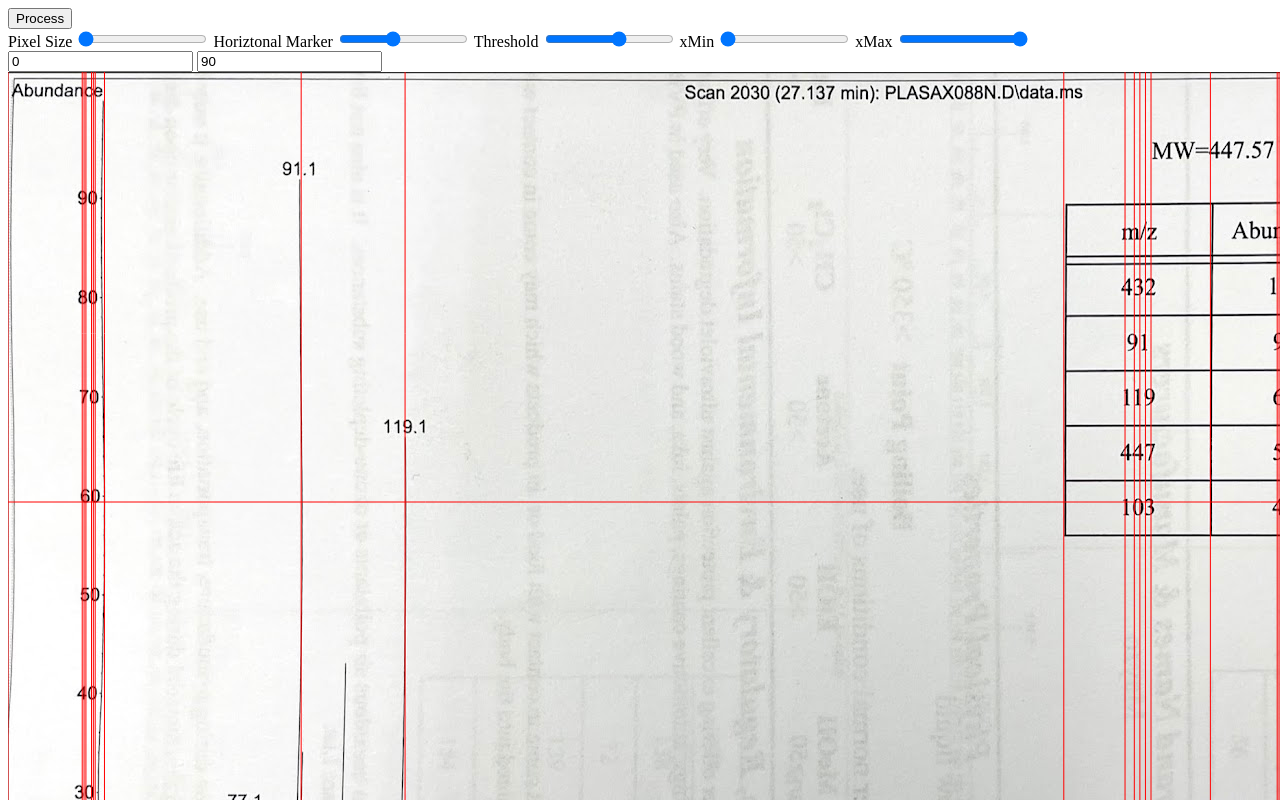
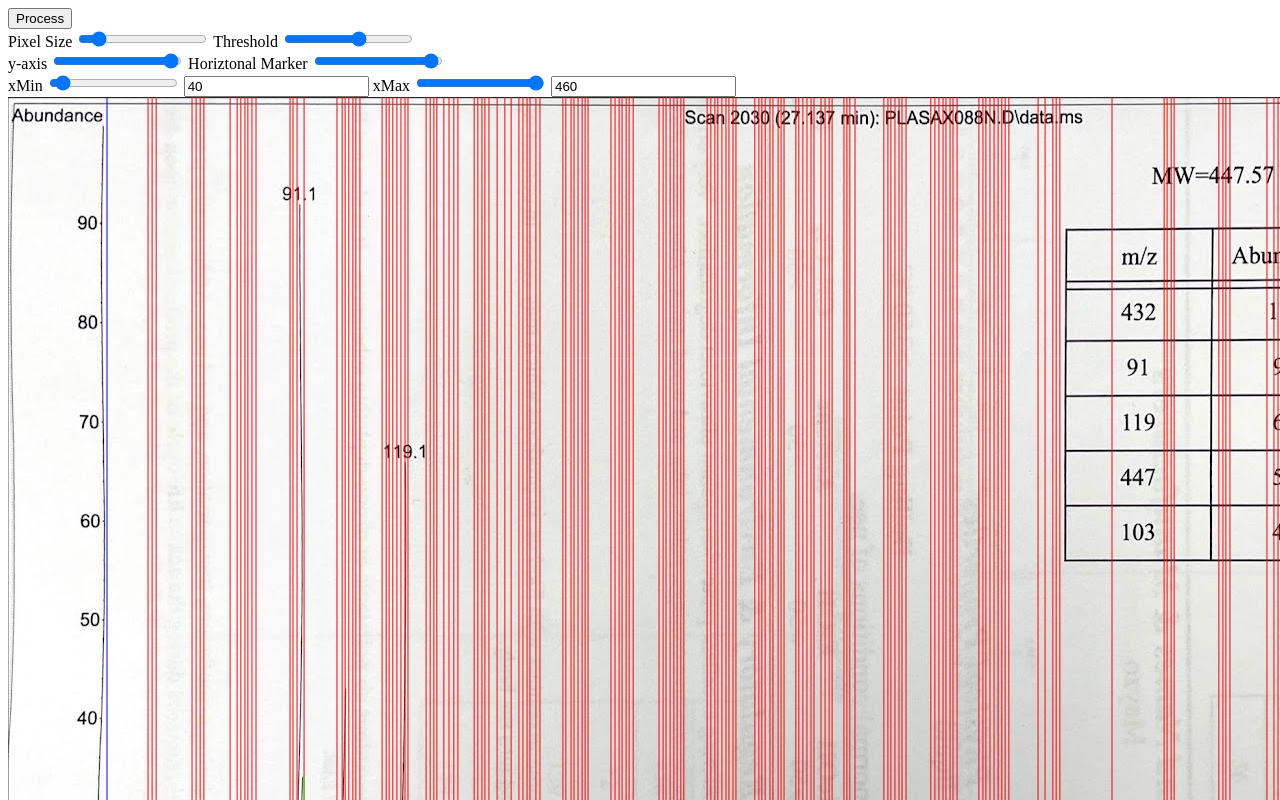
Before and after one commit to MyopicWombat/ms-digitizer, a website: page index.html in a window 1280 px wide. Both pictures are taken after a click on the button "Process". Shown: the top 800 px of the page. Drawn offline with Linux system fonts and the light colour scheme.

Commit message:
might work on high res scans

```diff
--- a/index.html
+++ b/index.html
@@ -15,19 +15,24 @@
   </div>
   <div>
     <label for='pixelSize'>Pixel Size</label>
-    <input id='pixelSize' type='range' min='1' max='10' value='1'>
-    <label for='horizontalMarker'>Horiztonal Marker</label>
-    <input id='horizontalMarker' type='range' min='1' max='10000' value='430'>
+    <input id='pixelSize' type='range' min='1' max='10' value='2'>
     <label for='threshold'>Threshold</label>
     <input id='threshold' type='range' min='0' max='255' value='150'>
-    <label for='xMin'>xMin</label>
-    <input id='xMin' type='range' min='0' max='255' value='150'>
-    <label for='xMax'>xMax</label>
-    <input id='xMax' type='range' min='0' max='255' value='150'>
+  </div>
+
+  <div>
+    <label for='yAxis'>y-axis</label>
+    <input id='yAxis' type='range' min='1' max='10000' value='1020'>
+    <label for='horizontalMarker'>Horiztonal Marker</label>
+    <input id='horizontalMarker' type='range' min='1' max='10000' value='1009'>
   </div>
   <div>
-    <input id='scaleMin' type='number' placeholder="min" value = 0>
-    <input id='scaleMax' type='number' placeholder="max" value = 90>
+    <label for='xMin'>xMin</label>
+    <input id='xMin' type='range' min='0' max='2000' value='99'>
+    <input id='scaleMin' type='number' placeholder="min" value = 40>
+    <label for='xMax'>xMax</label>
+    <input id='xMax' type='range' min='0' max='2000' value='1652'>
+    <input id='scaleMax' type='number' placeholder="max" value = 460>
   </div>
   <div>
     <canvas id='imageCanvas'></canvas>
--- a/index.js
+++ b/index.js
@@ -6,11 +6,12 @@ const threshold = document.getElementById('threshold');
 const process = document.getElementById('process');
 const xMin = document.getElementById('xMin');
 const xMax = document.getElementById('xMax');
+const yAxis = document.getElementById('yAxis');
 const scaleMin = document.getElementById('scaleMin');
 const scaleMax = document.getElementById('scaleMax');
 
+
 const roundAccurately = (number, decimalPlaces) => Number(Math.round(number + "e" + decimalPlaces) + "e-" + decimalPlaces)
-
 const markerMove = () => {
   redrawImage();
   drawMarkers();
@@ -19,31 +20,38 @@ const markerMove = () => {
 horizontalMarker.oninput = markerMove;
 xMin.oninput = markerMove;
 xMax.oninput = markerMove;
+yAxis.oninput = markerMove;
 
+canvas.onclick = (e) => {
+  let rect = canvas.getBoundingClientRect();
+  let x = e.clientX - rect.left;
+  let y = e.clientY - rect.top;
+  console.log("Coordinate x: " + x,
+    "Coordinate y: " + y);
+  console.log(grey(context.getImageData(x, y, 1, 1).data))
 
-
+}
 
 process.onclick = (e) => {
   redrawImage();
-  const y = horizontalMarker.value;
+  const y = Number(horizontalMarker.value);
   const size = Number(pixelSize.value);
 
-  let center;
   const peakList = [];
-  console.log(xMin.value);
-  console.log(xMax.value);
   const x1 = Number(xMin.value), x2 = Number(xMax.value)
+
   for (let x = x1; x < x2; x++) {
-    console.log(x);
-    center = checkPixel(x, y, size);
-    console.log(center);
+    // console.log(x);
 
-    if (center) {
-      //y = getApex(x,y,size);
+    if (checkThreshold(x, y, size)) {
+      let center = findHorizontalCenter(x, y, size);
+      let apex = findApex(center, y, size);
       let scaled = convertToScale(center);
-      peakList.push(roundAccurately(scaled,1));
+      peakList.push({
+        x: roundAccurately(scaled, 1),
+        y: apex
+      });
       x = center + size;
-      console.log(x)
     }
 
   }
@@ -52,47 +60,62 @@ process.onclick = (e) => {
   drawMarkers();
 }
 
-const drawLines = (xList) => {
-  xList.forEach(element => {
-    element = converFromScale(element);
-    context.beginPath();
-
-    context.moveTo(element, 0);
-    context.lineTo(element, canvas.height);
-
-    context.strokeStyle = '#FF0000';
-    context.stroke();
-  });
+const checkThreshold = (x, y, size) => {
+  //check if a pixel is below the threshold
+  let pixelData = context.getImageData(x - (size / 2), y - size, size, size).data;
+  for (let i = 0; i < pixelData.length; i += 4) {
+    let pixel = grey(pixelData.slice(i, i + 4))
+    if (y !== 500) {
+      console.log(`(${x}, ${y}): ${pixel}, threshold ${threshold.value}`);
+    }
+    if (pixel < Number(threshold.value)) {
+      return true;
+    }
+  }
 }
 
-
-const checkPixel = (x, y, size) => {
-  let pixel = getGreyPixel(x, y, size);
-  if (pixel > threshold.value) {
-    return 0;
+const findHorizontalCenter = (x, y, size, offset = 0) => {
+  let width = size * 2
+  let pixelData = context.getImageData(x - offset, y, width + offset, -size).data;
+  let min = {
+    x: 0,
+    value: 255
   }
-  let min = {
-    x,
-    value: 255
-  };
-  for (let i = x; i < x + (size * 2); i++) {
-    if (pixel < min.value) {
-      min.value = pixel;
-      min.x = i;
+  for (let xi = 0; xi < width; xi++) {
+    let average = 0;
+    for (let yi = 0; yi < size; yi++) {
+      let start = getStartPixel(xi, yi, width);
+      let pixel = pixelData.slice(start, start + 4);
+      average += grey(pixel);
+    }
+    average /= size;
+    if (average < min.value) {
+      min.x = xi + x - offset;
+      min.value = average;
     }
   }
-  return min.x
-
+  console.log(`found best intensity of ${min.value} at ${min.x} from ${x} on row ${y}`)
+  return min.x;
 }
 
-const getGreyPixel = (x, y, size) => {
-  let pixelData = context.getImageData(x, y - size, 1, size).data
-  let average = 0;
-  for (let i = 0; i < pixelData.length; i += 4) {
-    average += (2 * pixelData[i + 0] + 5 * pixelData[i + 1] + pixelData[i + 2]) / 8
+function getStartPixel(x, y, width) {
+  var start = y * (width * 4) + x * 4;
+  return start;
+}
+
+const findApex = (x, y, size) => {
+  let xi = x;
+  for (let yi = y - size; yi > 0; yi -= size) {
+    xi = findHorizontalCenter(xi, yi, size, size);
+    console.log(xi, yi);
+    if (!checkThreshold(xi, yi, size)) {
+      return yi;
+    }
   }
-  average /= (pixelData.length / 4);
-  return average;
+}
+
+const grey = (pixel) => {
+  return (2 * pixel[0] + 5 * pixel[1] + pixel[2]) / 8
 }
 
 const convertToScale = (x) => {
@@ -103,7 +126,7 @@ const convertToScale = (x) => {
   return m * x + b;
 }
 
-const converFromScale = (x) => {
+const convertFromScale = (x) => {
   const s1 = Number(scaleMax.value), s2 = Number(scaleMin.value),
     x1 = Number(xMax.value), x2 = Number(xMin.value)
   const m = (x1 - x2) / (s1 - s2);
@@ -118,11 +141,14 @@ image.onload = () => {
   canvas.width = image.width;
   canvas.height = image.height;
   horizontalMarker.max = canvas.height;
-  xMin.value = 0;
   xMin.max = canvas.width;
+  // xMin.value = 0;
 
   xMax.max = canvas.width;
-  xMax.value = canvas.width;
+  // xMax.value = canvas.width;
+
+  yAxis.max = canvas.height;
+  // yAxis.value = canvas.height;
 
   redrawImage();
   drawMarkers();
@@ -135,8 +161,13 @@ const redrawImage = () => {
 
 const drawMarkers = () => {
   context.beginPath()
+
   context.moveTo(0, horizontalMarker.value);
   context.lineTo(canvas.width, horizontalMarker.value);
+
+
+  context.moveTo(0, yAxis.value);
+  context.lineTo(canvas.width, yAxis.value);
 
   context.moveTo(xMin.value, 0);
   context.lineTo(xMin.value, canvas.height);
@@ -144,7 +175,29 @@ const drawMarkers = () => {
   context.moveTo(xMax.value, 0);
   context.lineTo(xMax.value, canvas.height);
 
+  context.strokeStyle = '#0000FF';
   context.stroke();
 }
 
+const drawLines = (list) => {
+  list.forEach(element => {
+    element.x = convertFromScale(element.x);
+
+    context.beginPath();
+
+    context.moveTo(element.x, 0);
+    context.lineTo(element.x, canvas.height);
+
+    context.strokeStyle = '#FF0000';
+    context.stroke();
+
+    context.beginPath();
+
+    context.moveTo(element.x, Number(yAxis.value));
+    context.lineTo(element.x, element.y);
+
+    context.strokeStyle = '#00FF00';
+    context.stroke();
+  });
+}
 image.src = './IMG_4980.JPG';
```
